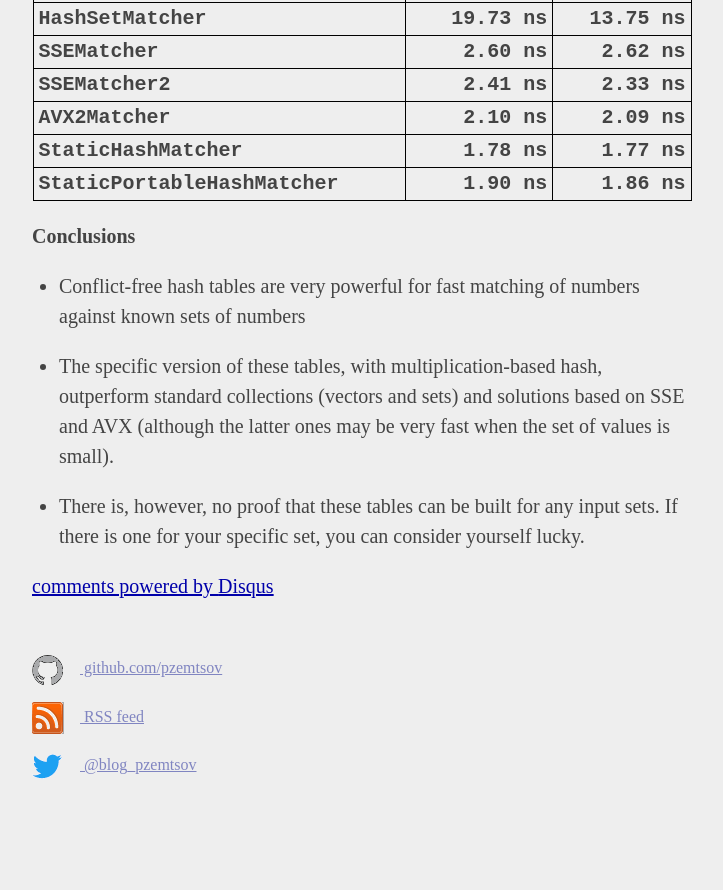
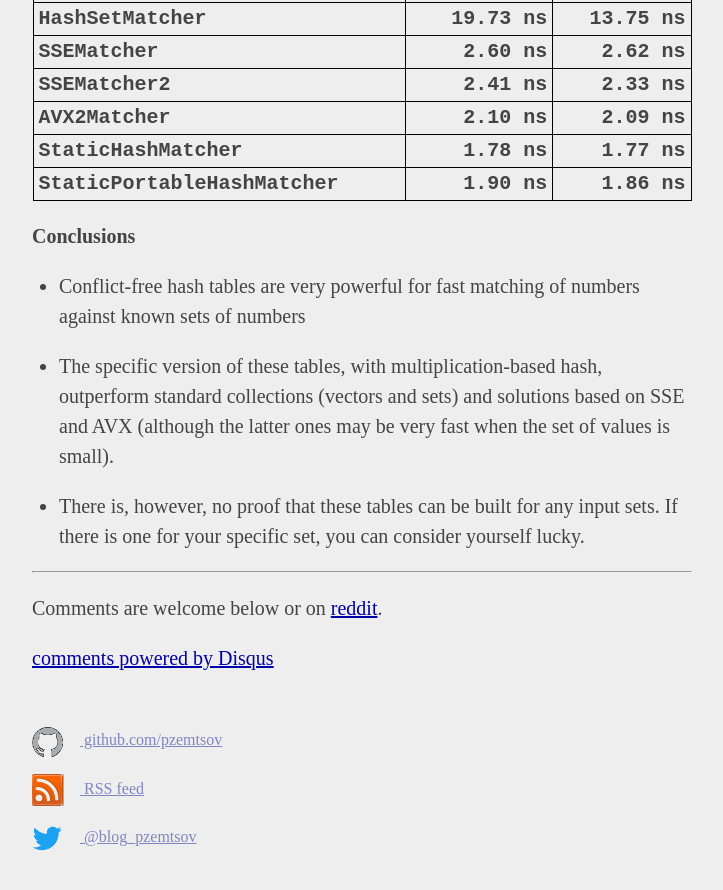
Before and after one commit to pzemtsov/pzemtsov.github.io, a Jekyll site: the page built from _posts/2016-10-16-custom-hash-function.md, in a window 1280 px wide and 900 px high, scrolled down 15279 px. Shown: the top 890 px of the window, without its empty margins (278-1001 px from the left). Built offline with Jekyll 4.4.1, drawn with Linux system fonts in a browser that asks for light colours; nearby versions of some CDN libraries; before the commit the page ends 16107 px from its top, so only the background shows below that.

Commit message:
Reddit ref added

```diff
--- a/_posts/2016-10-16-custom-hash-function.md
+++ b/_posts/2016-10-16-custom-hash-function.md
@@ -679,3 +679,7 @@ Conclusions
 and solutions based on SSE and AVX (although the latter ones may be very fast when the set of values is small).
 
 - There is, however, no proof that these tables can be built for any input sets. If there is one for your specific set, you can consider yourself lucky.
+
+<hr/>
+
+Comments are welcome below or on [reddit](https://www.reddit.com/r/programming/comments/57wgst/searching_in_a_constant_set_using_conflictfree/).
```
Also changed, not shown: _posts/2016-11-06-bug-story-alignment-on-x86.md (+4 -0 lines).
